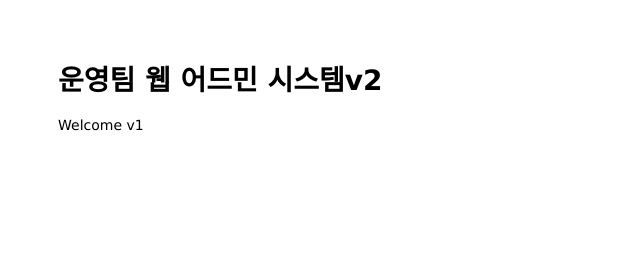
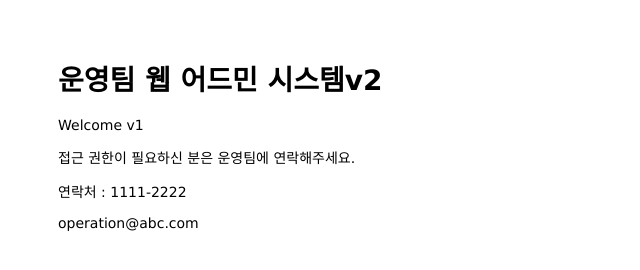
Before and after one commit to magan20/mastering-git-github, a website: page public/index.html in a window 1280 px wide. Shown: the whole page, without its empty margins (0-640 px from the left). Drawn offline with Linux system fonts and the light colour scheme.

Commit message:
Change content in main page

```diff
--- a/public/index.html
+++ b/public/index.html
@@ -8,6 +8,12 @@
 <body>
   <h1>운영팀 웹 어드민 시스템v2</h1>
   <p>Welcome v1</p>
+  <p>접근 권한이 필요하신 분은 운영팀에 연락해주세요.</p>
 </body>
 
+<footer>
+  <p>연락처 : 1111-2222</p>
+  <p>operation@abc.com</p>
+</footer>
+
 </html>
```
